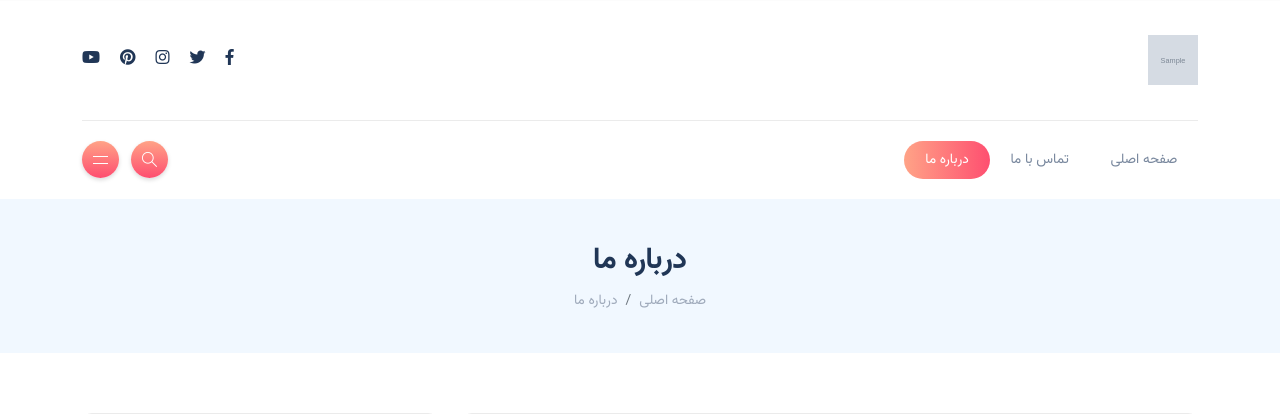
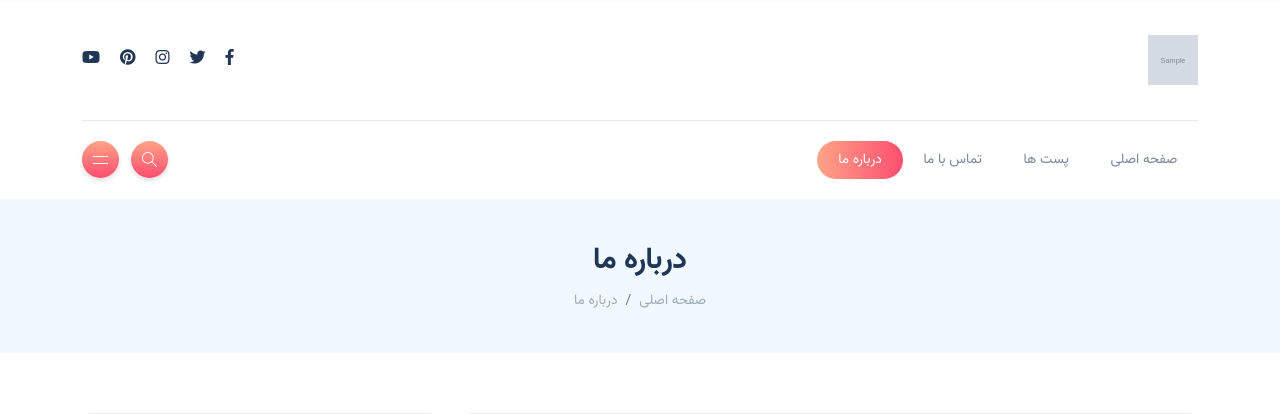
Before and after one commit to Mr-Ak-100/blog_website, a Django app: page /about in a window 1280 px wide. Shown: the top 414 px of the page. Run offline with Django 4.2, Linux system fonts and the light colour scheme; tables that the repository leaves empty hold one stand-in row (values such as "Sample post"); grey boxes marked "Sample" are stand-in pictures; some libraries are stand-ins or nearby versions.

Commit message:
add_articles_in_header_and_menu

```diff
--- a/templates/includes/header.html
+++ b/templates/includes/header.html
@@ -53,6 +53,9 @@
                         <li class="nav-item {% if request.resolver_match.url_name == 'home' %} active {% endif %}">
                             <a class="nav-link" href="{% url 'main:home' %}">صفحه اصلی</a>
                         </li>
+                        <li class="nav-item {% if request.resolver_match.url_name == 'articles' %} active {% endif %}">
+                            <a class="nav-link" href="{% url 'article:articles' %}">پست ها</a>
+                        </li>
                         <li class="nav-item {% if request.resolver_match.url_name == 'contact' %} active {% endif %}">
                             <a class="nav-link" href="{% url 'main:contact' %}">تماس با ما</a>
                         </li>
--- a/templates/includes/menu.html
+++ b/templates/includes/menu.html
@@ -24,6 +24,9 @@
     <li {% if request.resolver_match.url_name == 'home' %} class="active" {% endif %}>
         <a href="{% url 'main:home' %}">صفحه اصلی</a>
     </li>
+    <li {% if request.resolver_match.url_name == 'articles' %} class="active" {% endif %}>
+        <a href="{% url 'main:home' %}">پست ها</a>
+    </li>
     <li {% if request.resolver_match.url_name == 'contact' %} class="active" {% endif %}>
         <a href="{% url 'main:contact' %}">تماس با ما</a>
     </li>
```
